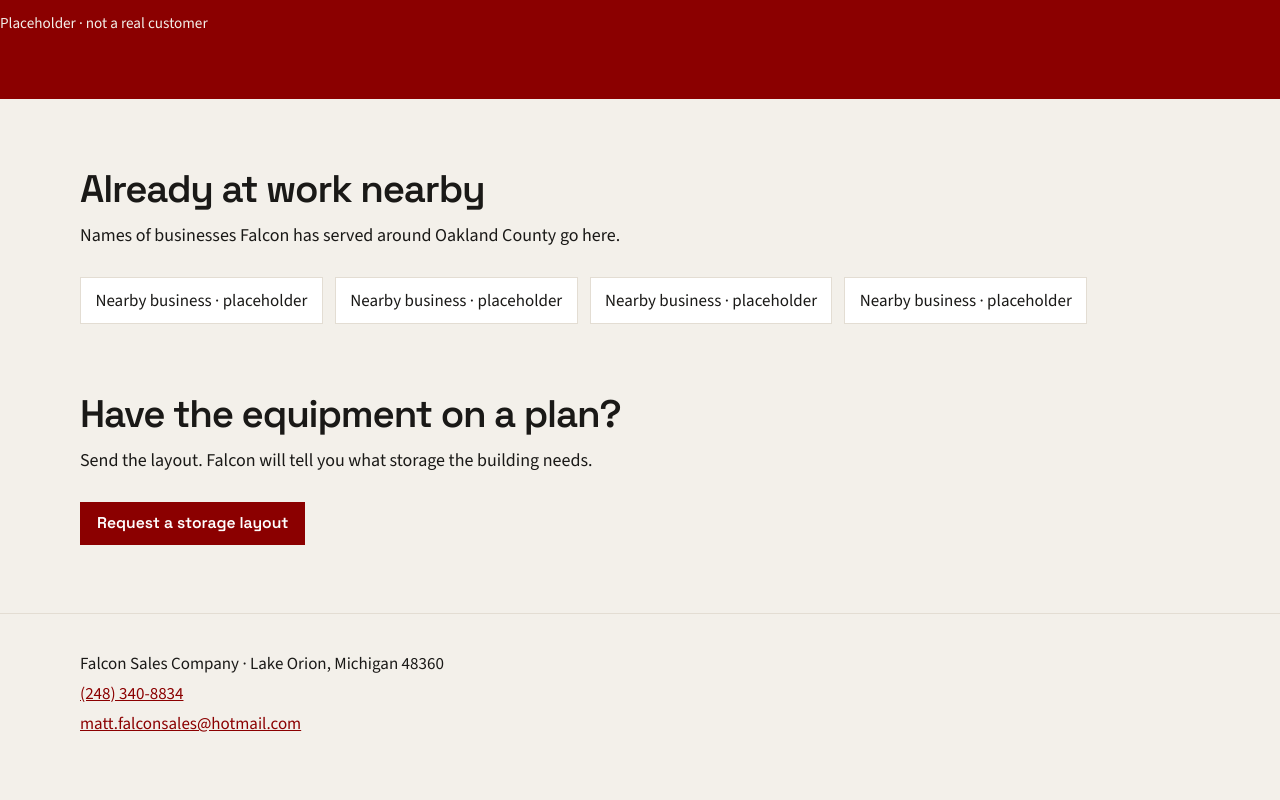
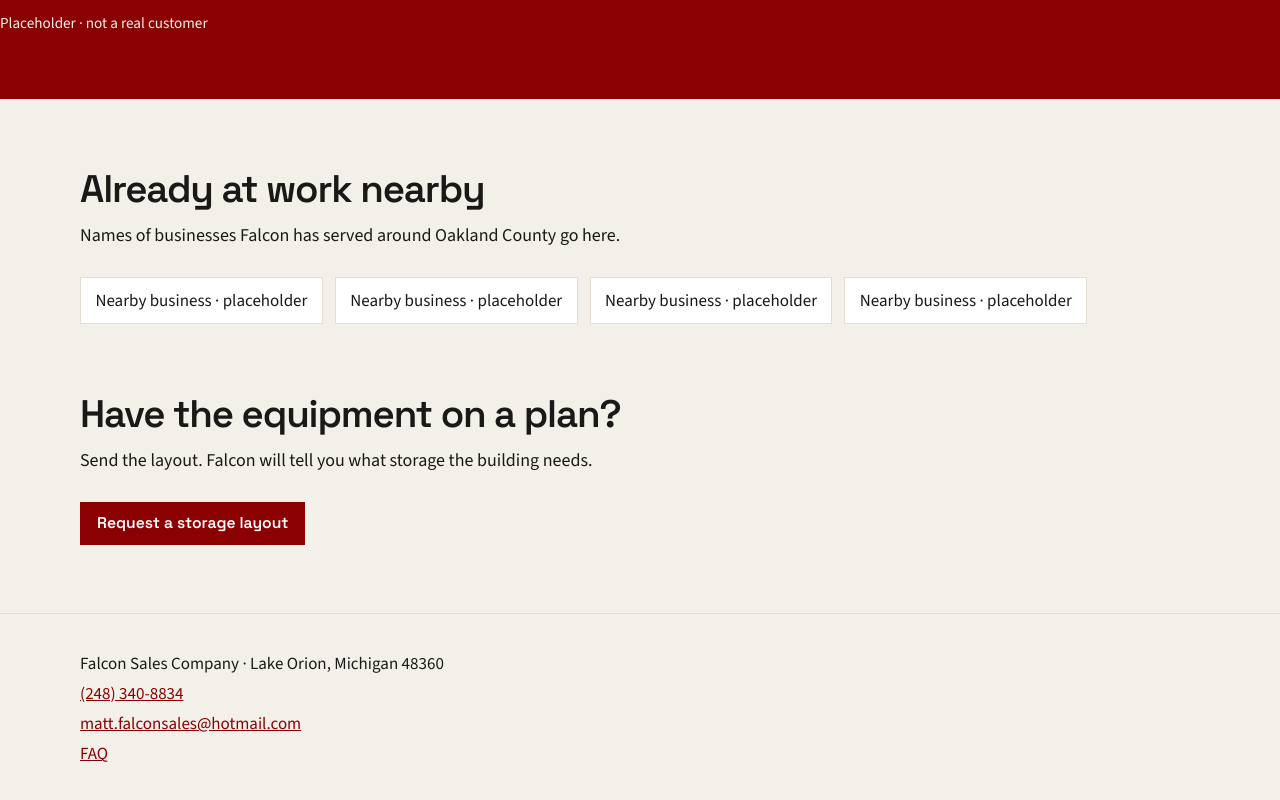
Before and after one commit to iamfatness/FalconSales, a Next.js app: page / in a window 1280 px wide. Shown: the part 2380-3180 px from the top of the page. Built offline with nearby package versions, Linux system fonts and the light colour scheme.

Commit message:
fix: link the FAQ from the footer

```diff
--- a/components/Footer.tsx
+++ b/components/Footer.tsx
@@ -11,6 +11,9 @@ export default function Footer() {
         <p>
           <a href={`mailto:${site.email}`}>{site.email}</a>
         </p>
+        <p>
+          <a href="/faq">FAQ</a>
+        </p>
       </div>
     </footer>
   );
```
